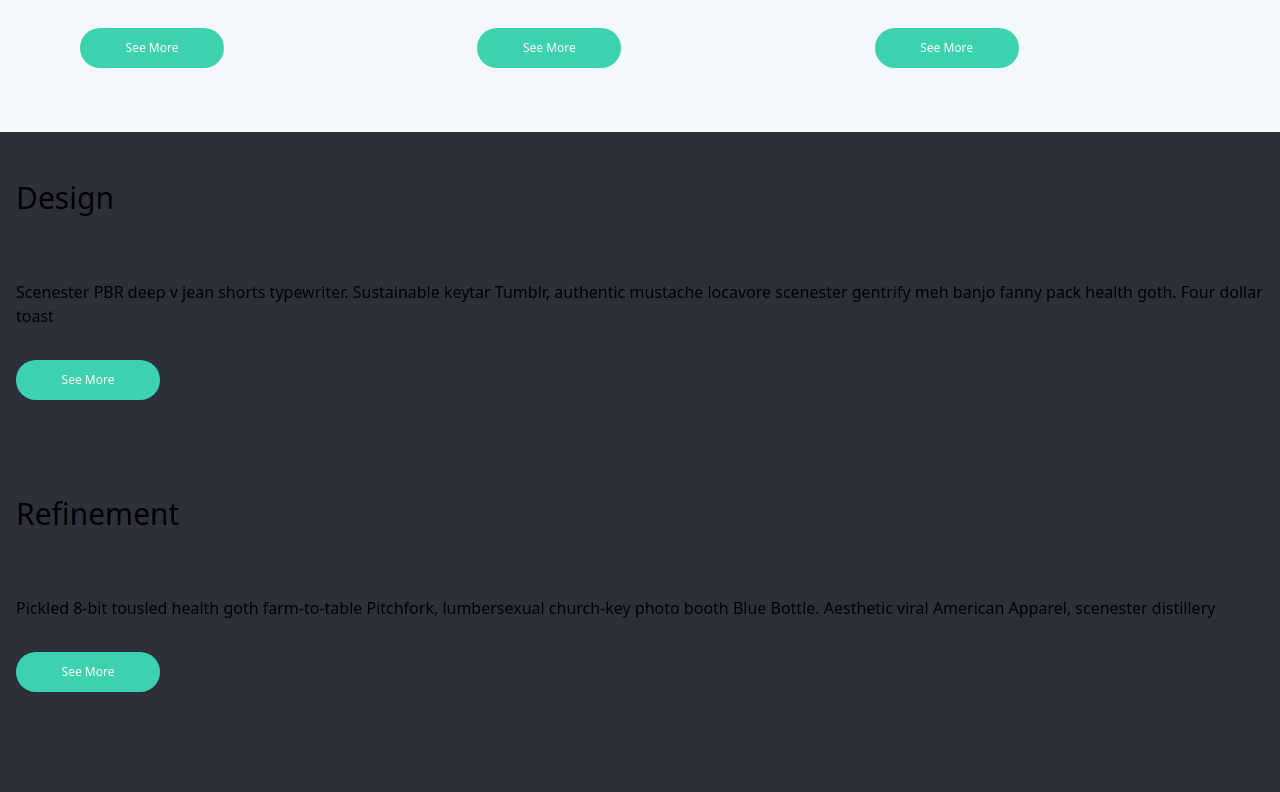
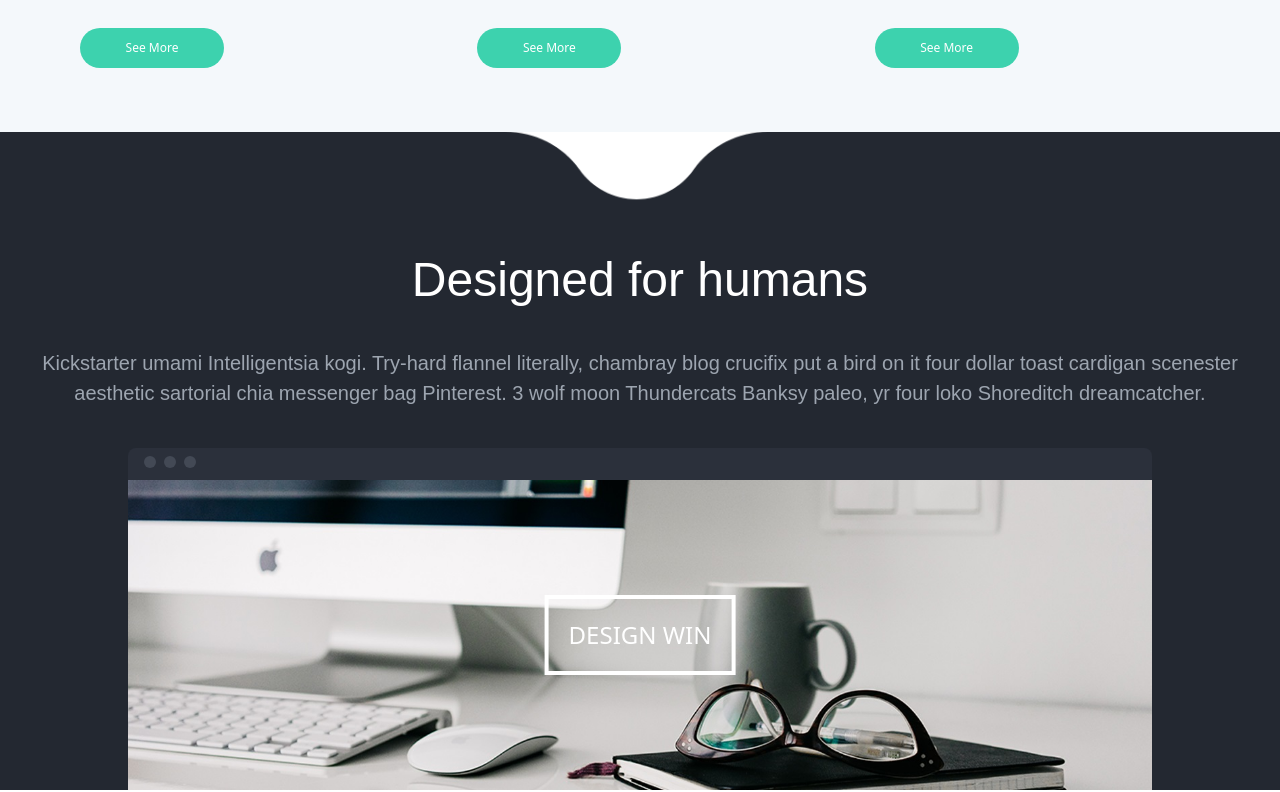
Before and after one commit to Shaimall/torkkk, a Next.js app: page / in a window 1280 px wide. Shown: the part 1740-2532 px from the top of the page. Built offline with nearby package versions, Linux system fonts and the light colour scheme.

Commit message:
Last edit 1/11/2022

```diff
--- a/pages/index.js
+++ b/pages/index.js
@@ -58,12 +58,48 @@ export default function Home() {
           ))}
         </div>
       </section>
+      <section className=" bg-cover bg-center bg-[url('/img/p4.png')]">
+        <div className="container px-8">
+          <p className="  text-white font-openl text-[48px] text-center pt-28">
+            {" "}
+            Designed for humans
+          </p>
+          <p className="font-openl text-[#9DA5B0] text-[20px] pt-8 text-center">
+            Kickstarter umami Intelligentsia kogi. Try-hard flannel literally,
+            chambray blog crucifix put a bird on it four dollar toast cardigan
+            scenester<br></br> aesthetic sartorial chia messenger bag Pinterest.
+            3 wolf moon Thundercats Banksy paleo, yr four loko Shoreditch
+            dreamcatcher.
+          </p>
+        </div>
+        <div className="container px-16 sm:px-24 md:px-28 lg:px-32 mt-10">
+          <div className="bg-[#2B303B] h-8 rounded-t-lg ">
+            <div className="flex flex-row space-x-2 px-4 py-2 ">
+              <div className="bg-[#434955] h-3 w-3 rounded-full"></div>
+              <div className="bg-[#434955] h-3 w-3 rounded-full"></div>
+              <div className="bg-[#434955] h-3 w-3 rounded-full"></div>
+            </div>
+          </div>
+          <div className="relative">
+            <img
+              className="mx-auto w-full relative "
+              src="img/2.jpg"
+              align-bottom
+              alt=""
+            />
+
+            <p className="text-2xl text-white text-center absolute top-1/2 left-1/2 -translate-x-1/2 -translate-y-1/2 border-4 border-white px-5 py-5">
+              DESIGN WIN
+            </p>
+          </div>
+        </div>
+      </section>
       {/* working on this */}
-      <section className="bg-[#2B303B]">
+      {/* <section className="bg-[#2B303B]">
         {CARD2.map((item, i) => (
           <Card {...item} key={i} />
         ))}
-      </section>
+      </section> */}
     </div>
   );
 }
```
Also changed, not shown: public/img/p4.png (added).
